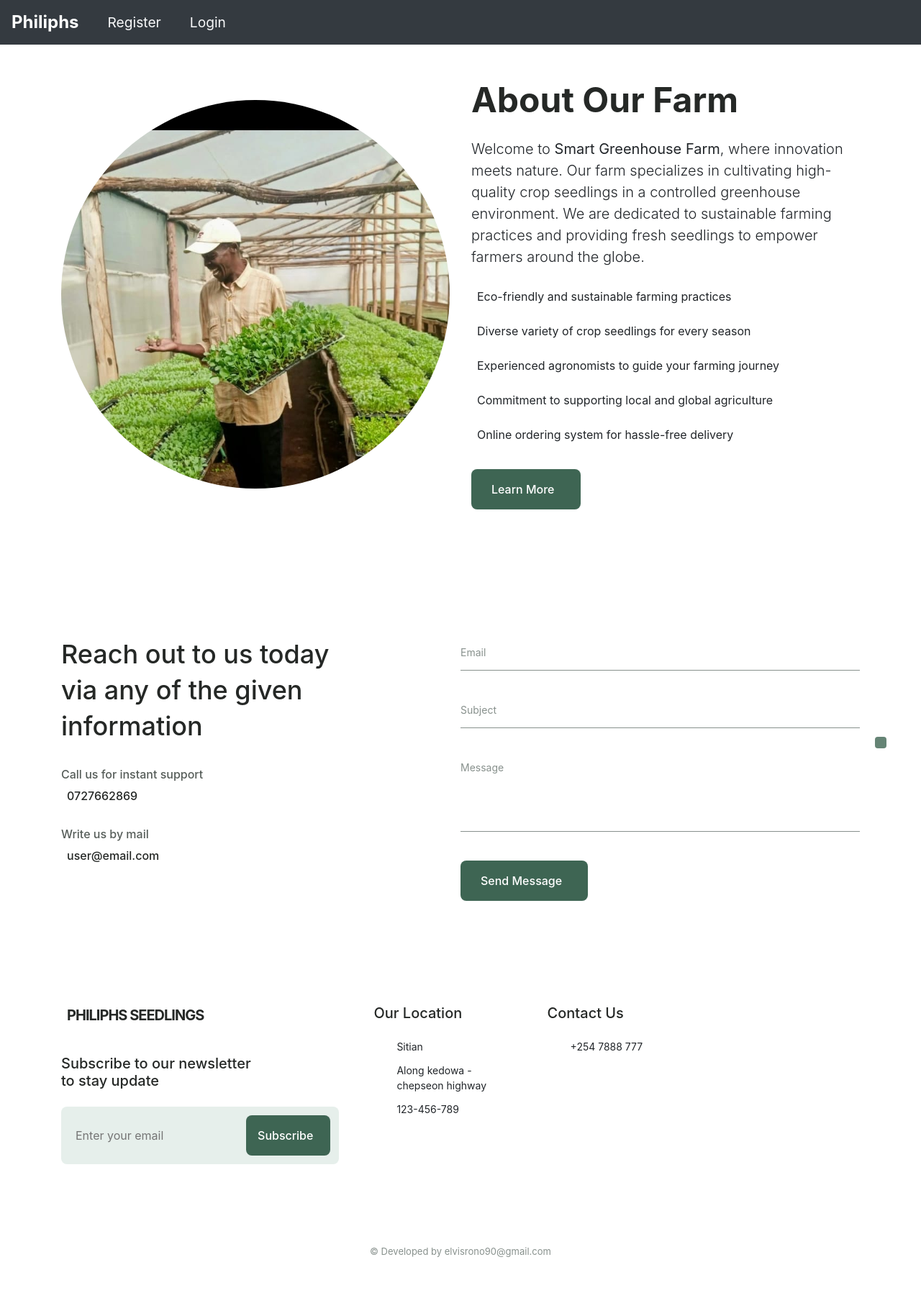
After one commit to Elvisrono/GreenSmart, a Django app: page /about-us in a window 1280 px wide. The commit adds this page. Shown: the whole page at 72% size. Run offline with Django 5.2, Linux system fonts and the light colour scheme; some libraries are stand-ins or nearby versions.

```diff
--- /dev/null
+++ b/grocery/templates/about-us.html
@@ -0,0 +1,92 @@
+{% extends 'base.html' %}
+{% load static %}
+{% block content %}
+<section class="about container py-5" id="about">
+    <div class="row align-items-center">
+        <div class="col-md-6">
+            <img src="{% static 'images/image7.jpeg' %}" alt="Our Farm" class="img-fluid rounded-circle shadow-xl">
+        </div>
+        <div class="col-md-6">
+            <h2 class="display-5 fw-bold mb-4">About Our Farm</h2>
+            <p class="lead">
+                Welcome to <strong>Smart Greenhouse Farm</strong>, where innovation meets nature. Our farm specializes in cultivating
+                high-quality crop seedlings in a controlled greenhouse environment. We are dedicated to sustainable farming practices
+                and providing fresh seedlings to empower farmers around the globe.
+            </p>
+            <ul class="list-group list-group-flush mb-4">
+                <li class="list-group-item border-0 ps-0">
+                    <i class="bi bi-leaf me-2 text-success"></i> Eco-friendly and sustainable farming practices
+                </li>
+                <li class="list-group-item border-0 ps-0">
+                    <i class="bi bi-seedling me-2 text-success"></i> Diverse variety of crop seedlings for every season
+                </li>
+                <li class="list-group-item border-0 ps-0">
+                    <i class="bi bi-person-circle me-2 text-success"></i> Experienced agronomists to guide your farming journey
+                </li>
+                <li class="list-group-item border-0 ps-0">
+                    <i class="bi bi-globe me-2 text-success"></i> Commitment to supporting local and global agriculture
+                </li>
+                <li class="list-group-item border-0 ps-0">
+                    <i class="bi bi-cart-check me-2 text-success"></i> Online ordering system for hassle-free delivery
+                </li>
+            </ul>
+            <a href="#contact" class="button">
+                Learn More
+                <i class="bi bi-arrow-right ms-2"></i>
+            </a>
+        </div>
+    </div>
+</section>
+
+<section class="contact section container" id="contact">
+                <div class="contact__container grid">
+                    <div class="contact__box">
+                        <h2 class="section__title">
+                            Reach out to us today <br> via any of the given <br> information
+                        </h2>
+
+                        <div class="contact__data">
+                            <div class="contact__information">
+                                <h3 class="contact__subtitle">Call us for instant support</h3>
+                                <span class="contact__description">
+                                    <i class="ri-phone-line contact__icon"></i>
+                                    0727662869
+                                </span>
+                            </div>
+
+                            <div class="contact__information">
+                                <h3 class="contact__subtitle">Write us by mail</h3>
+                                <span class="contact__description">
+                                    <i class="ri-mail-line contact__icon"></i>
+                                    user@email.com
+                                </span>
+                            </div>
+                        </div>
+                    </div>
+
+                    <form action="" class="contact__form">
+                        <div class="contact__inputs">
+                            <div class="contact__content">
+                                <input type="email" placeholder=" " class="contact__input" required>
+                                <label for="" class="contact__label">Email</label>
+                            </div>
+
+                            <div class="contact__content">
+                                <input type="text" placeholder=" " class="contact__input" required>
+                                <label for="" class="contact__label">Subject</label>
+                            </div>
+
+                            <div class="contact__content contact__area">
+                                <textarea name="message" placeholder=" " class="contact__input" required></textarea>
+                                <label for="" class="contact__label">Message</label>
+                            </div>
+                        </div>
+
+                        <button class="button button--flex">
+                            Send Message
+                            <i class="ri-arrow-right-up-line button__icon"></i>
+                        </button>
+                    </form>
+                </div>
+            </section>
+{% endblock %}
--- a/grocery/templates/navbar.html
+++ b/grocery/templates/navbar.html
@@ -25,11 +25,13 @@
                 </li>
 
                 <li class="nav-item">
-                    <a class="nav-link" href="{% url 'dashboard' %}"
+                    <a class="nav-link" href="{% url 'about-us' %}"
                         style="color: #f8f9fa; font-size: 1.2rem; transition: transform 0.3s ease, color 0.3s ease;">
                         About Us &nbsp; <i class="fa fa-info-circle" aria-hidden="true"></i>
                     </a>
                 </li>
+
+
 
                 <!-- Adding margin to the "Sign out" link to make it appear farther -->
                 <li class="nav-item ml-4">  <!-- 'ml-4' adds margin-left -->
--- a/grocery/urls.py
+++ b/grocery/urls.py
@@ -7,4 +7,5 @@ urlpatterns = [
     path('my-login', views.my_login, name="my-login"),
     path('user-logout', views.user_logout, name="user-logout"),
     path('dashboard', views.dashboard, name="dashboard"),
+    path('about-us', views.about_us, name="about-us"),
 ]
--- a/grocery/views.py
+++ b/grocery/views.py
@@ -50,6 +50,9 @@ def my_login(request):
 def dashboard(request):
     return render(request, 'dashboard.html')
 
+def about_us(request):
+    return render(request, 'about-us.html')
+
 def user_logout(request):
     auth.logout(request)
     messages.success(request, "You have been logged out.")
```
Also changed, not shown: grocery/templates/dashboard.html (+26 -6 lines), db.sqlite3, static/images/Pilipili hoho.jpg (added), static/images/kles.jpg (added), static/images/seed.jpg (added), static/images/spinach.jpg (added), static/images/t2seeds.jpeg (added).
